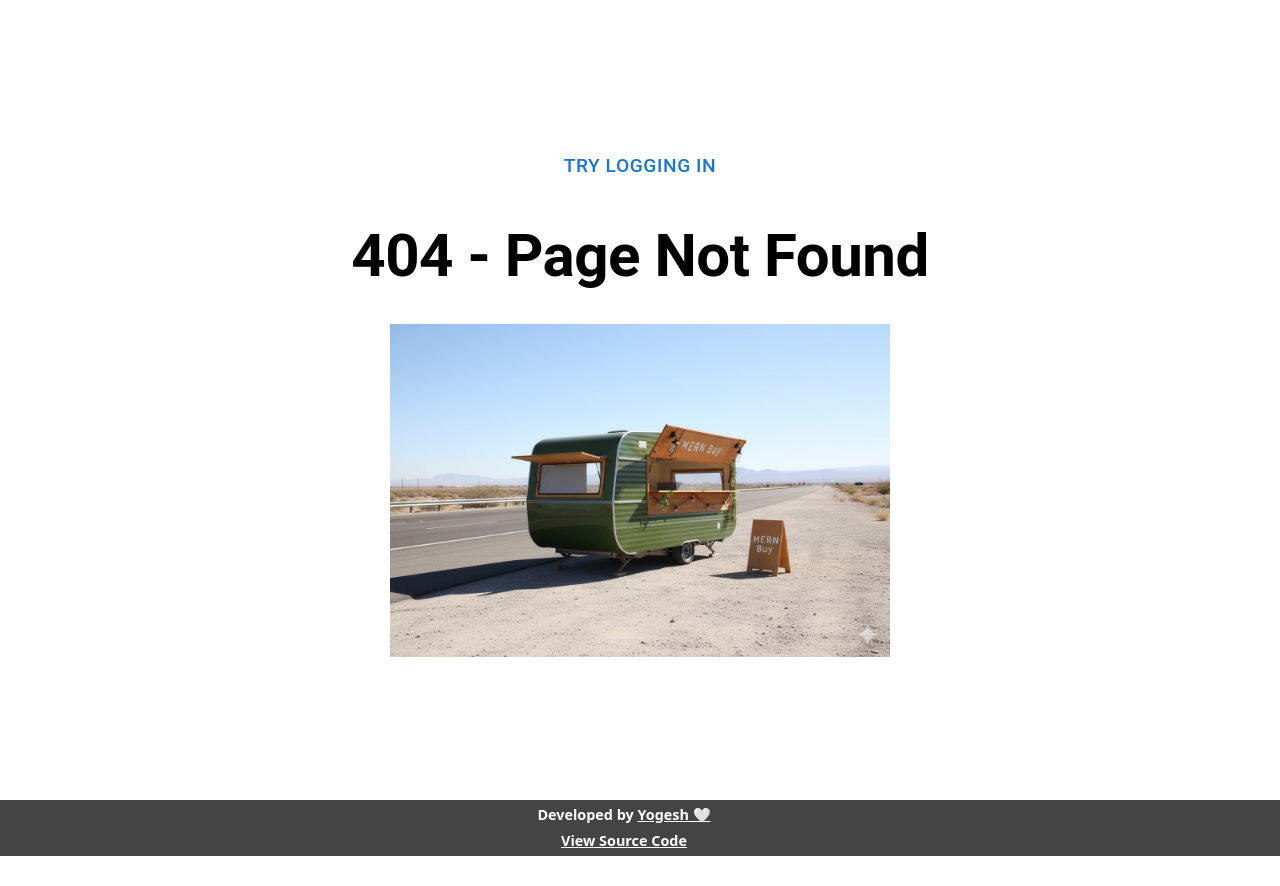
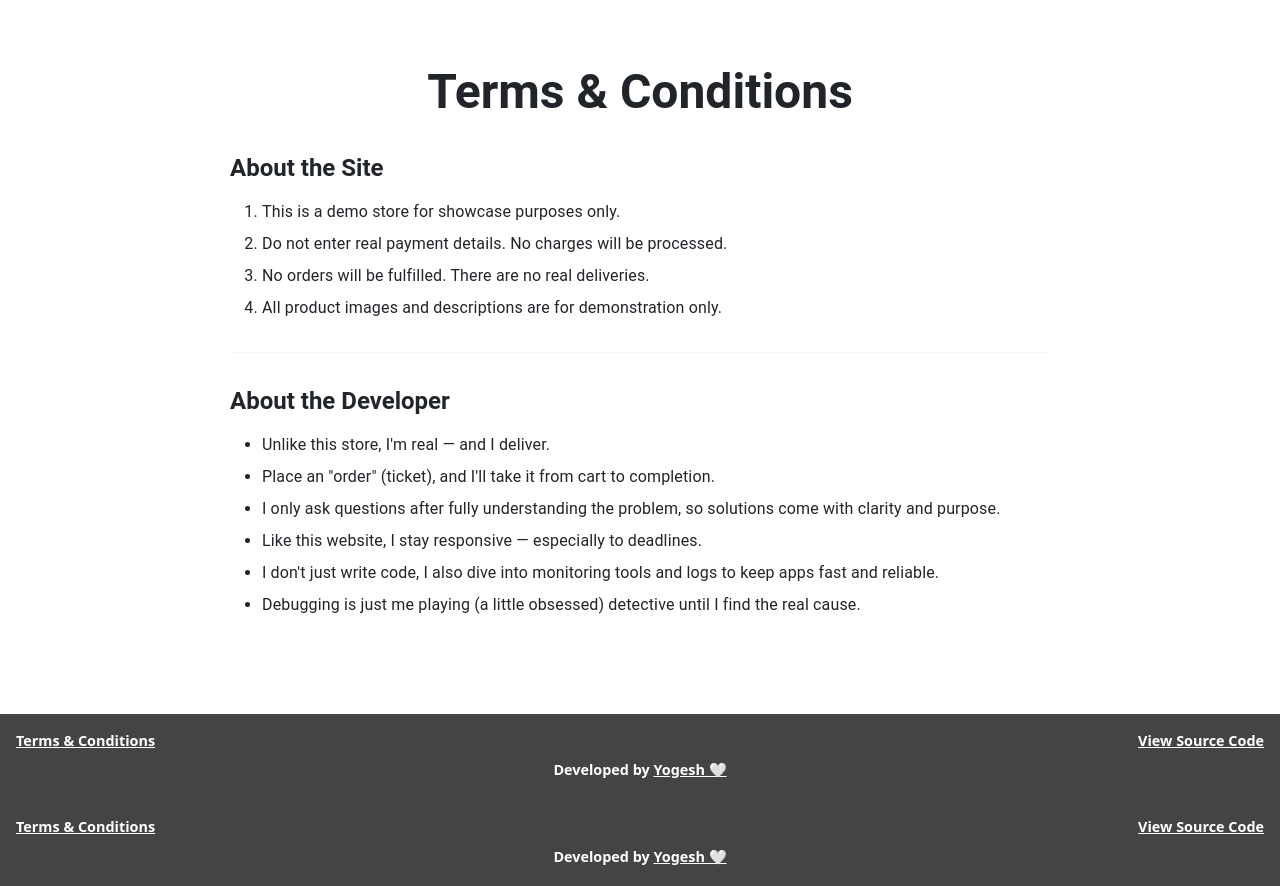
Before and after one commit to yogeshdevnani/MERNBuy, a React (Create React App) app in the folder frontend/: page /terms in a window 1280 px wide. Before the commit this address had no page. Before the commit the page ends 856 px from the top, so only its background shows below. Built offline with nearby package versions, Linux system fonts and the light colour scheme.

Commit message:
add termsAndCondition endpoint with content

```diff
--- a/frontend/src/App.js
+++ b/frontend/src/App.js
@@ -26,6 +26,7 @@ import RestrictedResetPage from "./pages/RestrictedResetPage";
 import AddressPage from "./pages/AddressPage";
 import TransactionPage from "./pages/TransactionPage";
 import ErrorPage from "./pages/ErrorPage";
+import TermsAndConditions from "./pages/TermsAndConditions";
 import ProtectedRoute from "./components/ProtectedRoute";
 import AuthenticatedRoute from "./components/AuthenticatedRoute";
 
@@ -178,6 +179,7 @@ function App() {
                   </AuthenticatedRoute>
                 }
               />
+              <Route path="/terms" element={<TermsAndConditions />} />
               <Route path="/" element={<Main />} />
 
               {/* Catch-all route for 404 - MUST be last */}
--- a/frontend/src/components/Footer.js
+++ b/frontend/src/components/Footer.js
@@ -1,21 +1,70 @@
 import { Box, Link } from "@mui/material";
 import React from "react";
+import { Link as RouterLink } from "react-router-dom";
 
 const Footer = () => {
   return (
     <Box
       sx={{
-        height: "7vh",
+        height: "auto",
+        minHeight: "7vh",
         background: "#444444",
         display: "flex",
         alignItems: "center",
         justifyContent: "flex-end",
         paddingRight: "2rem",
+        paddingLeft: "2rem",
         flexDirection: "column",
         justifyContent: "center",
         marginTop: "auto",
+        padding: "1rem",
       }}
     >
+      <Box
+        sx={{
+          width: "100%",
+          display: "flex",
+          justifyContent: "space-between",
+          alignItems: "center",
+          marginBottom: "0.5rem",
+        }}
+      >
+        <Link
+          component={RouterLink}
+          to="/terms"
+          sx={{
+            color: "white",
+            fontSize: "0.9rem",
+            fontWeight: "bold",
+            textDecoration: "underline",
+            "&:hover": {
+              color: "white",
+              textDecoration: "underline",
+            },
+          }}
+        >
+          Terms & Conditions
+        </Link>
+
+        <Link
+          href="https://github.com/yogeshdevnani/MERNBuy"
+          target="_blank"
+          rel="noopener noreferrer"
+          sx={{
+            color: "white",
+            fontSize: "0.9rem",
+            fontWeight: "bold",
+            textDecoration: "underline",
+            "&:hover": {
+              color: "white",
+              textDecoration: "underline",
+            },
+          }}
+        >
+          View Source Code
+        </Link>
+      </Box>
+
       <Box
         sx={{
           color: "white",
@@ -42,25 +91,6 @@ const Footer = () => {
           Yogesh 🤍
         </Link>
       </Box>
-      <Box>
-        <Link
-          href="https://github.com/yogeshdevnani/MERNBuy"
-          target="_blank"
-          rel="noopener noreferrer"
-          sx={{
-            color: "white",
-            fontSize: "0.9rem",
-            fontWeight: "bold",
-            textDecoration: "underline",
-            "&:hover": {
-              color: "white",
-              textDecoration: "underline",
-            },
-          }}
-        >
-          View Source Code
-        </Link>
-      </Box>
     </Box>
   );
 };
--- /dev/null
+++ b/frontend/src/pages/TermsAndConditions.js
@@ -0,0 +1,91 @@
+import React from "react";
+import { Box, Typography, Divider, Container } from "@mui/material";
+import Header from "../components/Header";
+import Footer from "../components/Footer";
+
+function TermsAndConditions() {
+  const isLoggedIn = localStorage.getItem("Token");
+
+  return (
+    <Box sx={{ display: "flex", flexDirection: "column", minHeight: "100vh" }}>
+      {/* Show Header only if logged in */}
+      {isLoggedIn && <Header />}
+
+      <Container maxWidth="md" sx={{ flex: 1, py: 6, px: 3 }}>
+        <Box sx={{ maxWidth: "3xl", mx: "auto", p: 2 }}>
+          <Typography
+            variant="h3"
+            component="h1"
+            sx={{ fontWeight: "bold", mb: 4, textAlign: "center" }}
+          >
+            Terms & Conditions
+          </Typography>
+
+          <Box sx={{ mb: 4 }}>
+            <Typography
+              variant="h5"
+              component="h3"
+              sx={{ fontWeight: "bold", mb: 2 }}
+            >
+              About the Site
+            </Typography>
+            <Box component="ol" sx={{ pl: 4 }}>
+              <Typography component="li" sx={{ mb: 1 }}>
+                This is a demo store for showcase purposes only.
+              </Typography>
+              <Typography component="li" sx={{ mb: 1 }}>
+                Do not enter real payment details. No charges will be processed.
+              </Typography>
+              <Typography component="li" sx={{ mb: 1 }}>
+                No orders will be fulfilled. There are no real deliveries.
+              </Typography>
+              <Typography component="li" sx={{ mb: 1 }}>
+                All product images and descriptions are for demonstration only.
+              </Typography>
+            </Box>
+          </Box>
+
+          <Divider sx={{ my: 4 }} />
+
+          <Box>
+            <Typography
+              variant="h5"
+              component="h3"
+              sx={{ fontWeight: "bold", mb: 2 }}
+            >
+              About the Developer
+            </Typography>
+            <Box component="ul" sx={{ pl: 4 }}>
+              <Typography component="li" sx={{ mb: 1 }}>
+                Unlike this store, I'm real — and I deliver.
+              </Typography>
+              <Typography component="li" sx={{ mb: 1 }}>
+                Place an "order" (ticket), and I'll take it from cart to
+                completion.
+              </Typography>
+              <Typography component="li" sx={{ mb: 1 }}>
+                I only ask questions after fully understanding the problem, so
+                solutions come with clarity and purpose.
+              </Typography>
+              <Typography component="li" sx={{ mb: 1 }}>
+                Like this website, I stay responsive — especially to deadlines.
+              </Typography>
+              <Typography component="li" sx={{ mb: 1 }}>
+                I don't just write code, I also dive into monitoring tools and
+                logs to keep apps fast and reliable.
+              </Typography>
+              <Typography component="li" sx={{ mb: 1 }}>
+                Debugging is just me playing (a little obsessed) detective until
+                I find the real cause.
+              </Typography>
+            </Box>
+          </Box>
+        </Box>
+      </Container>
+
+      <Footer />
+    </Box>
+  );
+}
+
+export default TermsAndConditions;
```
